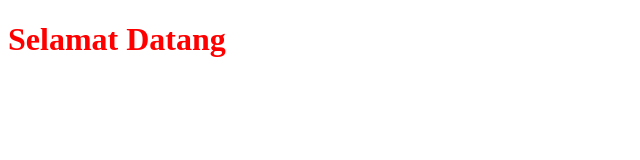
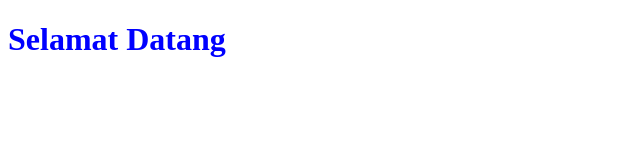
Before and after one commit to raihnchy12/task-week-5-day-6-raihan, a plain HTML site: page index.html in a window 1280 px wide. Shown: the whole page, without its empty margins (0-640 px from the left). Drawn offline with Linux system fonts and the light colour scheme.

Commit message:
feat: Mengubah warna heading menjadi warna biru

```diff
--- a/index.html
+++ b/index.html
@@ -6,6 +6,6 @@
     <title>Document</title>
 </head>
 <body>
-    <h1 style="color: red;">Selamat Datang</h1>
+    <h1 style="color: blue;">Selamat Datang</h1>
 </body>
 </html>
```
